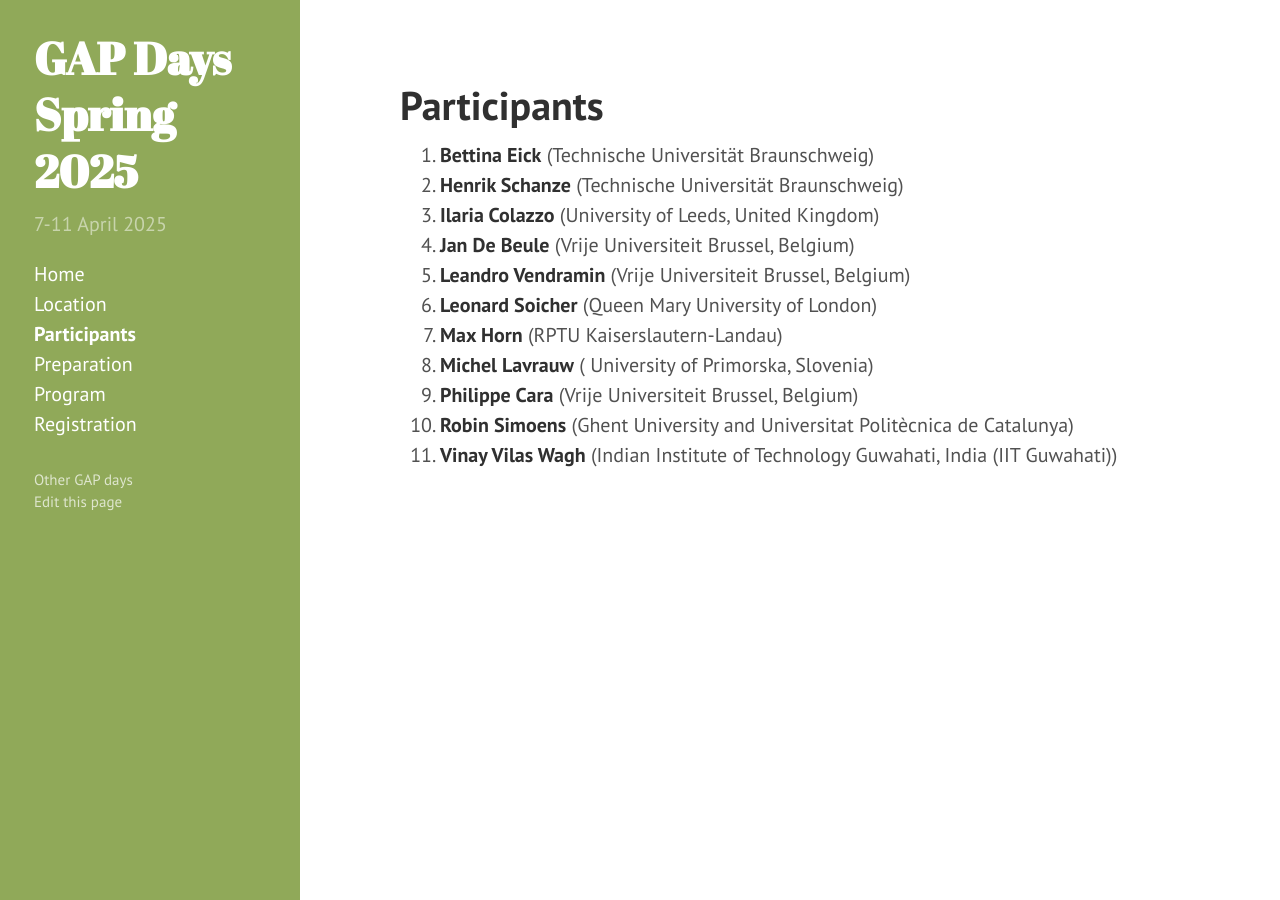
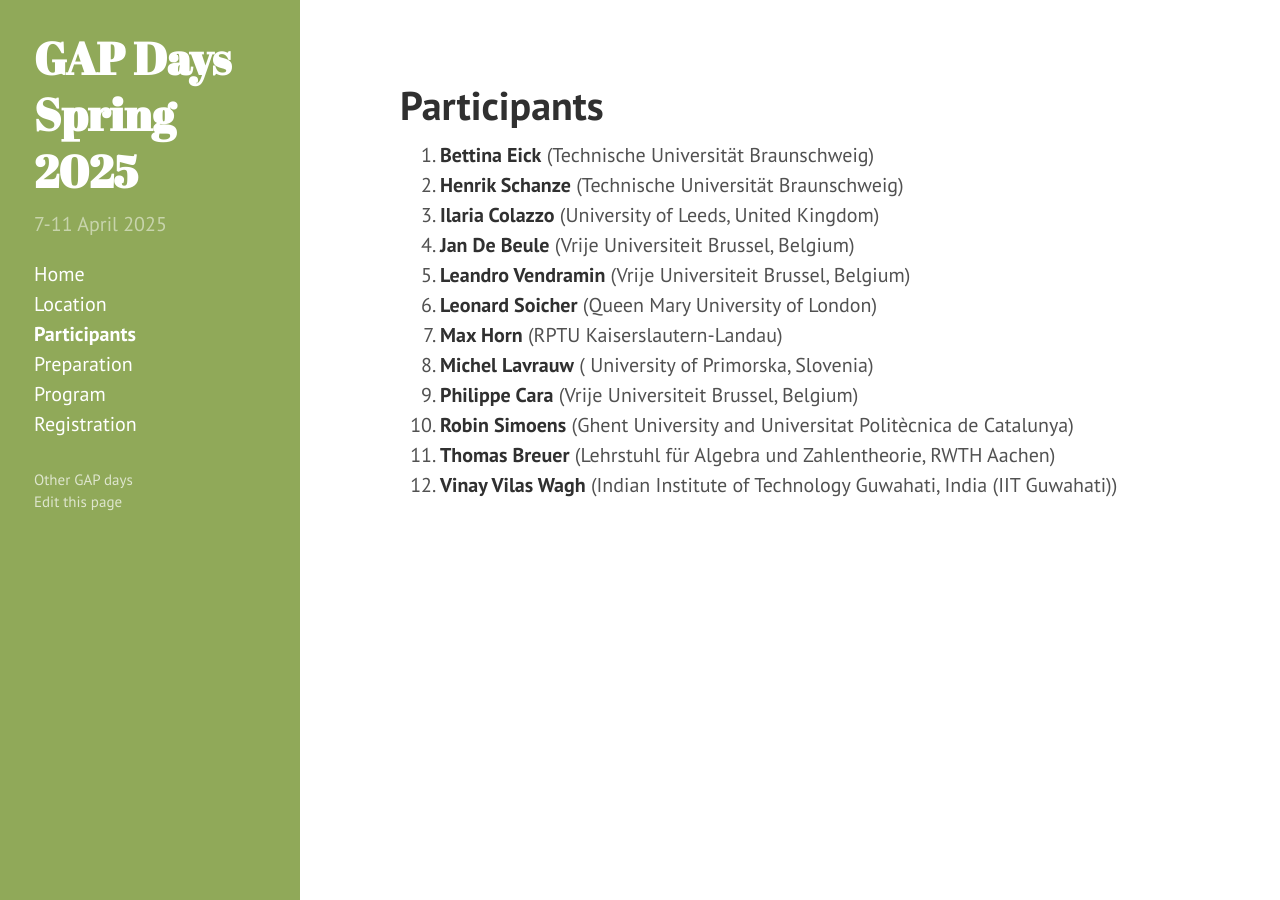
Before and after one commit to gapdays/gapdays2025-spring, a Jekyll site: the page built from participants.md, in a window 1280 px wide. Built offline with Jekyll 4.4.1, drawn with Linux system fonts in a browser that asks for light colours.

Commit message:
added a participant

```diff
--- a/participants.md
+++ b/participants.md
@@ -13,6 +13,7 @@ participants:
   - {name: Leonard Soicher, affiliation: "Queen Mary University of London"}
   - {name: Robin Simoens, affiliation: "Ghent University and Universitat Politècnica de Catalunya"}
   - {name: Vinay Vilas Wagh, affiliation: "Indian Institute of Technology Guwahati, India (IIT Guwahati)"}
+  - {name: Thomas Breuer, affiliation: "Lehrstuhl für Algebra und Zahlentheorie, RWTH Aachen"}
 ---
 
 <ol>{% assign participants = page.participants | sort: "name" %}
```
